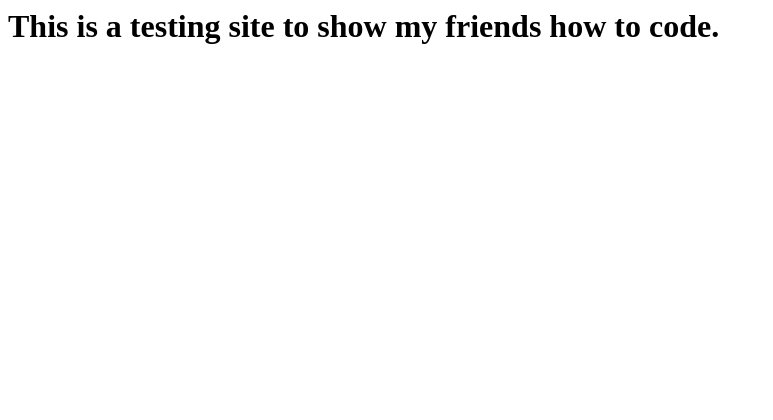
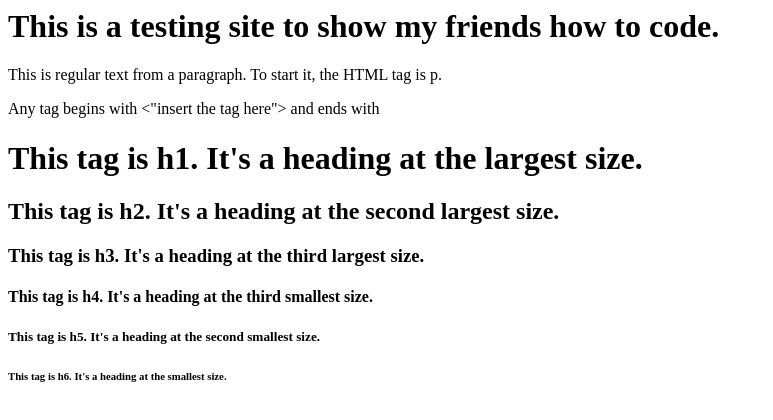
Before and after one commit to freexpomarker/expotestsite, a plain HTML site: page index.html in a window 1280 px wide. Shown: the whole page, without its empty margins (0-773 px from the left). Drawn offline with Linux system fonts and the light colour scheme.

Commit message:
Update index.html

```diff
--- a/index.html
+++ b/index.html
@@ -6,7 +6,14 @@
 </head>
   <title>Kool Site 9000</title>
   <body>
-
+<p>This is regular text from a paragraph. To start it, the HTML tag is p.</p>
+<p>Any tag begins with <"insert the tag here"> and ends with</"insert the tag here"></p>
+<h1>This tag is h1. It's a heading at the largest size.</h1>
+<h2>This tag is h2. It's a heading at the second largest size.</h2>
+<h3>This tag is h3. It's a heading at the third largest size.</h3>
+<h4>This tag is h4. It's a heading at the third smallest size. </h4>
+<h5>This tag is h5. It's a heading at the second smallest size.</h5>
+<h6>This tag is h6. It's a heading at the smallest size.</h6>
 
 
 
```
